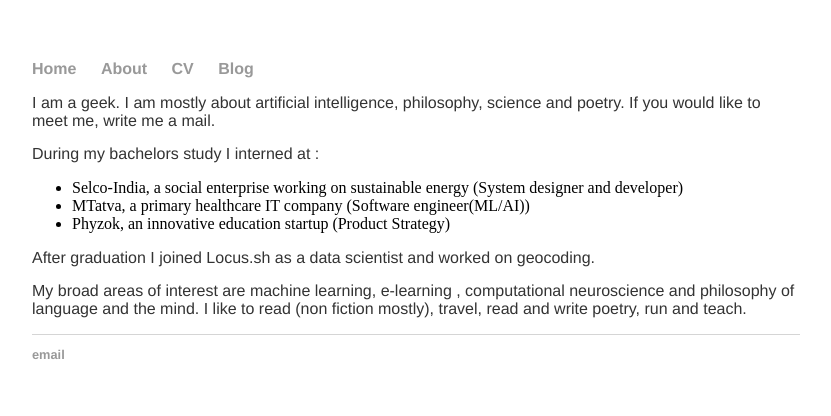
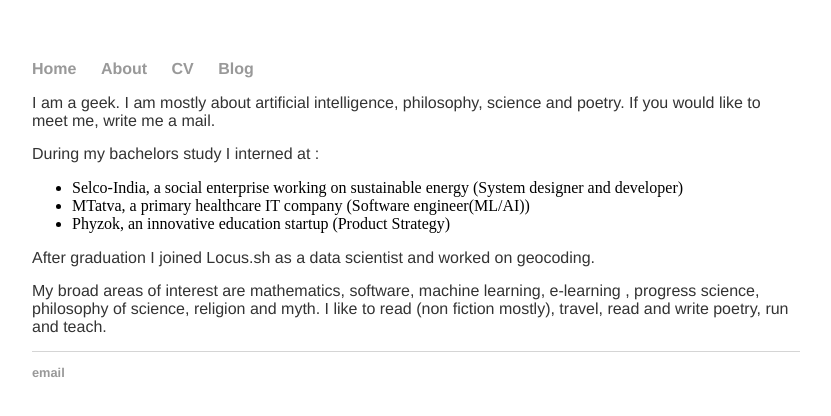
Before and after one commit to AbhiK24/abhik24.github.io, a Jekyll site: the page built from about/index.html, in a window 1280 px wide. Shown: the top 416 px of the page, without its empty margins (224-1055 px from the left). Built offline with Jekyll 4.4.1, drawn with Linux system fonts in a browser that asks for light colours.

Commit message:
Added religion and myth in interests, also software and math
ADDED

```diff
--- a/about/index.html
+++ b/about/index.html
@@ -17,7 +17,7 @@ title: Abhijeet Katte, data scientist
 
 <p>After graduation I joined Locus.sh as a data scientist and worked on geocoding.</p>
 
-<p>My broad areas of interest are machine learning, e-learning , computational neuroscience and philosophy of language and the mind.
+<p>My broad areas of interest are mathematics, software, machine learning, e-learning , progress science, philosophy of science, religion and myth.
 I like to read (non fiction mostly), travel, read and write poetry, run and teach.</p>
 
 </div><!-- /.blurb -->
```
